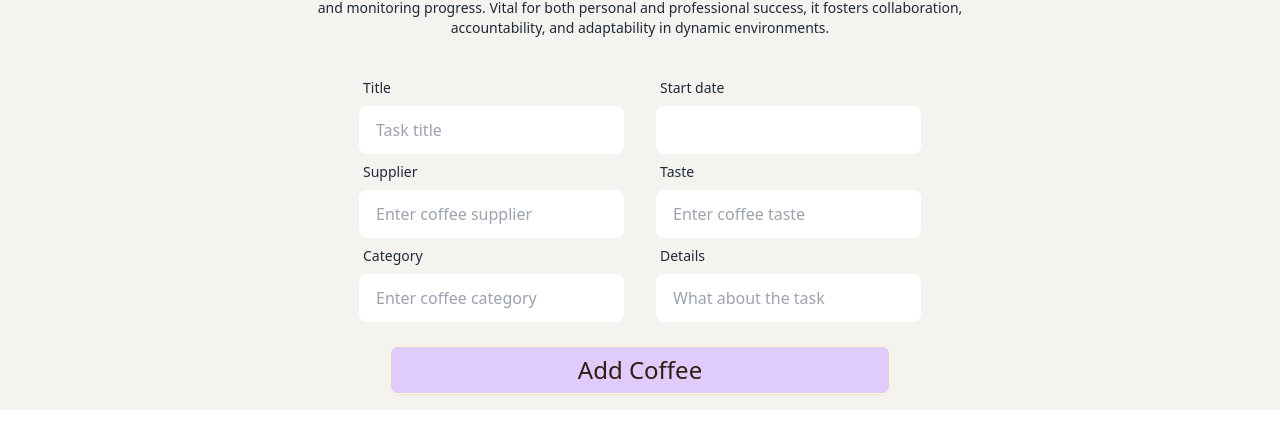
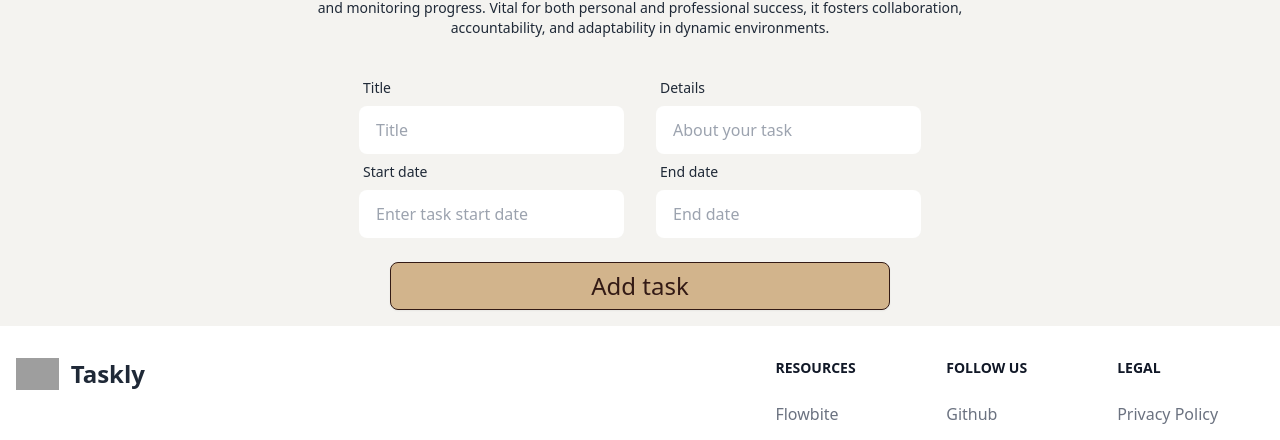
Before and after one commit to Emranhossainshuvo/Taskly, a React (Vite) app: page /addtask in a window 1280 px wide. Shown: the part 234-674 px from the top of the page. Built offline with nearby package versions, Linux system fonts and the light colour scheme; no server answers; grey boxes are pictures that could not be loaded.

Commit message:
new task taka saving to mongodb functionality addded

```diff
--- a/src/Pages/AddTaskComponent/AddTaskComponent.jsx
+++ b/src/Pages/AddTaskComponent/AddTaskComponent.jsx
@@ -1,59 +1,45 @@
-import Swal from "sweetalert2";
+import Swal from 'sweetalert2'
 
-const AddCoffee = () => {
-  const handleAddCoffee = (event) => {
+const AddTaskComponent = () => {
+
+    const handleAddCoffee = event => {
         event.preventDefault();
         const form = event.target;
         const name = form.name.value;
-    const supplier = form.supplier.value;
-    const category = form.category.value;
-    const photo = form.photo.value;
-    const quantity = form.quantity.value;
-    const taste = form.taste.value;
+        const start = form.start.value;
         const details = form.details.value;
-    const newCoffee = {
-      name,
-      supplier,
-      category,
-      photo,
-      quantity,
-      taste,
-      details,
-    };
-    console.log(newCoffee);
+        const end = form.end.value;
+        const newTask = { name, start, details, end, }
+        console.log(newTask)
 
         // send data to the server
-    fetch("http://localhost:5000/coffee", {
-      method: "POST",
+        fetch('http://localhost:5000/tasks', {
+            method: 'POST',
             headers: {
-        "content-type": "application/json",
+                'content-type': 'application/json'
             },
-      body: JSON.stringify(newCoffee),
+            body: JSON.stringify(newTask)
         })
-      .then((res) => res.json())
-      .then((data) => {
-        console.log(data);
+            .then(res => res.json())
+            .then(data => {
+                console.log(data)
                 if (data.insertedId) {
                     Swal.fire({
-            title: "Successfully added💖💖",
-            text: "you have added this coffee",
-            icon: "success",
-            confirmButtonText: "Go back",
-          });
+                        title: 'Successfully added💖💖',
+                        text: 'You have added this Task',
+                        icon: 'success',
+                        confirmButtonText: 'Go back'
+                    })
                 }
-      });
-  };
+
+            })
+    }
 
     return (
         <div className="max-w-7xl p-4 bg-[#F4F3F0] mx-auto text-center mt-10">
             <h3 className="text-4xl text-shadow font-primary mb-8">Add a new task</h3>
-      <p className="font-secondary font-normal text-sm">
-      Task management is the systematic approach of planning, organizing, and executing tasks within projects. <br /> It ensures efficient  workflow by breaking down projects, assigning responsibilities, setting deadlines, <br /> and monitoring progress. Vital for both personal and professional success, it fosters collaboration,<br /> accountability, and adaptability in dynamic environments.
-      </p>
-      <form
-        onSubmit={handleAddCoffee}
-        className="mt-8 text-center mx-auto font-secondary"
-      >
+            <p className="font-secondary font-normal text-sm">Task management is the systematic approach of planning, organizing, and executing tasks within projects. <br /> It ensures efficient workflow by breaking down projects, assigning responsibilities, setting deadlines, <br />  and monitoring progress. Vital for both personal and professional success, it fosters collaboration, <br /> accountability, and adaptability in dynamic environments. </p>
+            <form onSubmit={handleAddCoffee} className="mt-8 text-center mx-auto font-secondary">
                 <div className="md:flex md:gap-8 justify-center">
                     <div>
                         <div className="form-control">
@@ -61,38 +47,15 @@ const AddCoffee = () => {
                                 <span className="label-text">Title</span>
                             </label>
                             <label className="input-group">
-                <input
-                  type="text"
-                  name="name"
-                  placeholder="Task title"
-                  className="input"
-                />
+                                <input type="text" name="name" placeholder="Title" className="input" />
                             </label>
                         </div>
                         <div className="form-control">
                             <label className="label">
-                <span className="label-text">Supplier</span>
+                                <span className="label-text">Start date</span>
                             </label>
                             <label className="input-group">
-                <input
-                  type="text"
-                  name="supplier"
-                  placeholder="Enter coffee supplier"
-                  className="input"
-                />
-              </label>
-            </div>
-            <div className="form-control">
-              <label className="label">
-                <span className="label-text">Category</span>
-              </label>
-              <label className="input-group">
-                <input
-                  type="text"
-                  name="category"
-                  placeholder="Enter coffee category"
-                  className="input"
-                />
+                                <input type="text" name="start" placeholder="Enter task start date" className="input" />
                             </label>
                         </div>
 
@@ -100,53 +63,27 @@ const AddCoffee = () => {
                     <div>
                         <div className="form-control">
                             <label className="label">
-                <span className="label-text">Start date</span>
+                                <span className="label-text">Details</span>
                             </label>
                             <label className="input-group">
-                <input
-                  type="text"
-                  name="quantity"
-                  placeholder=""
-                  className="input"
-                />
+                                <input type="text" name="details" placeholder="About your task" className="input" />
                             </label>
                         </div>
                         <div className="form-control">
                             <label className="label">
-                <span className="label-text">Taste</span>
+                                <span className="label-text">End date</span>
                             </label>
                             <label className="input-group">
-                <input
-                  type="text"
-                  name="taste"
-                  placeholder="Enter coffee taste"
-                  className="input"
-                />
-              </label>
-            </div>
-            <div className="form-control">
-              <label className="label">
-                <span className="label-text">Details</span>
-              </label>
-              <label className="input-group">
-                <input
-                  type="text"
-                  name="details"
-                  placeholder="What about the task"
-                  className="input"
-                />
+                                <input type="text" name="end" placeholder="End date" className="input" />
                             </label>
                         </div>
                     </div>
                 </div>
-        <input
-          className="btn font-primary font-normal hover:bg-[#D0BFFF] border-[#FFF8C9] hover:border-[#271310] text-2xl bg-[#DFCCFB] text-[#331A15] md:w-2/5 w-4/5 mt-6"
-          type="submit"
-          value="Add Coffee"
-        />
+                <input className="btn font-primary font-normal hover:bg-[#947e61] border-[#331A15] hover:border-[#271310] text-2xl bg-[#D2B48C] text-[#331A15] md:w-2/5 w-4/5 mt-6" type="submit" value="Add task" />
             </form>
+
         </div>
     );
 };
 
-export default AddCoffee;
+export default AddTaskComponent;
```
Lines whose indentation alone changed are shown as unchanged.
